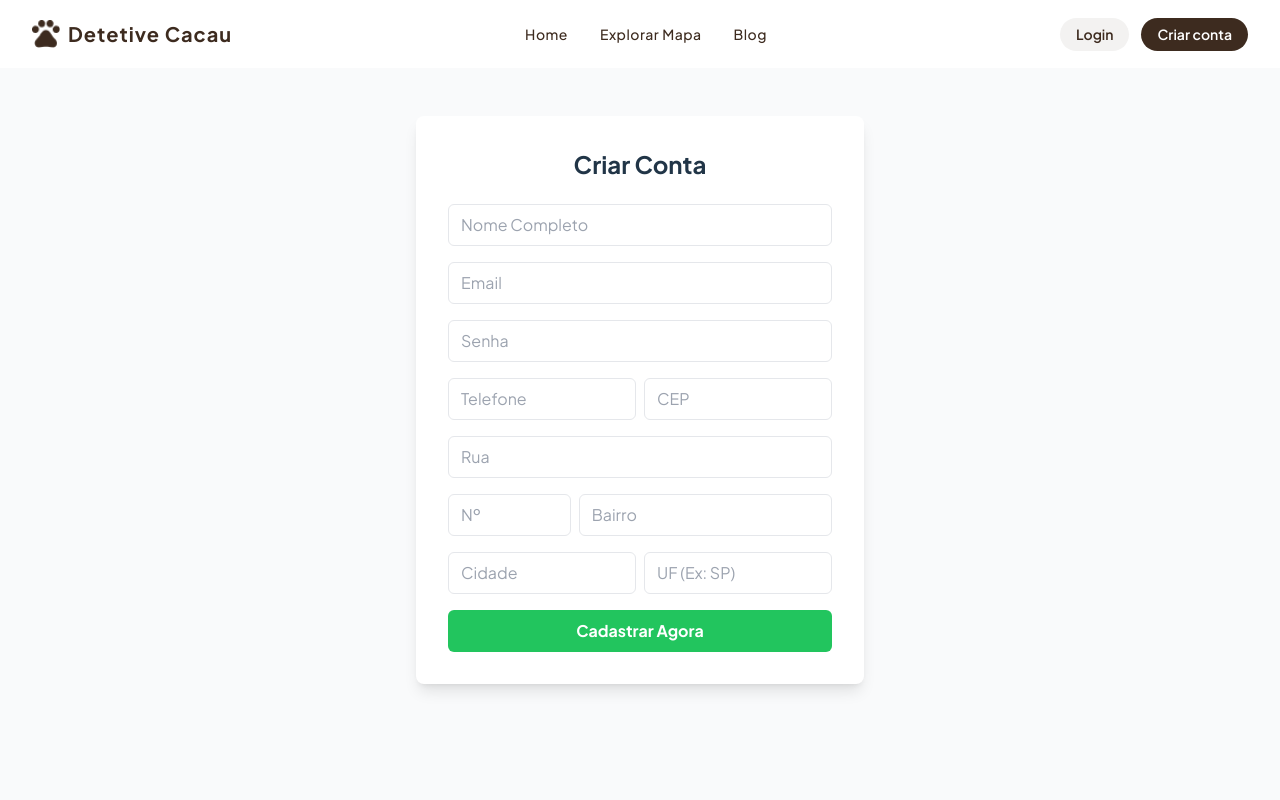
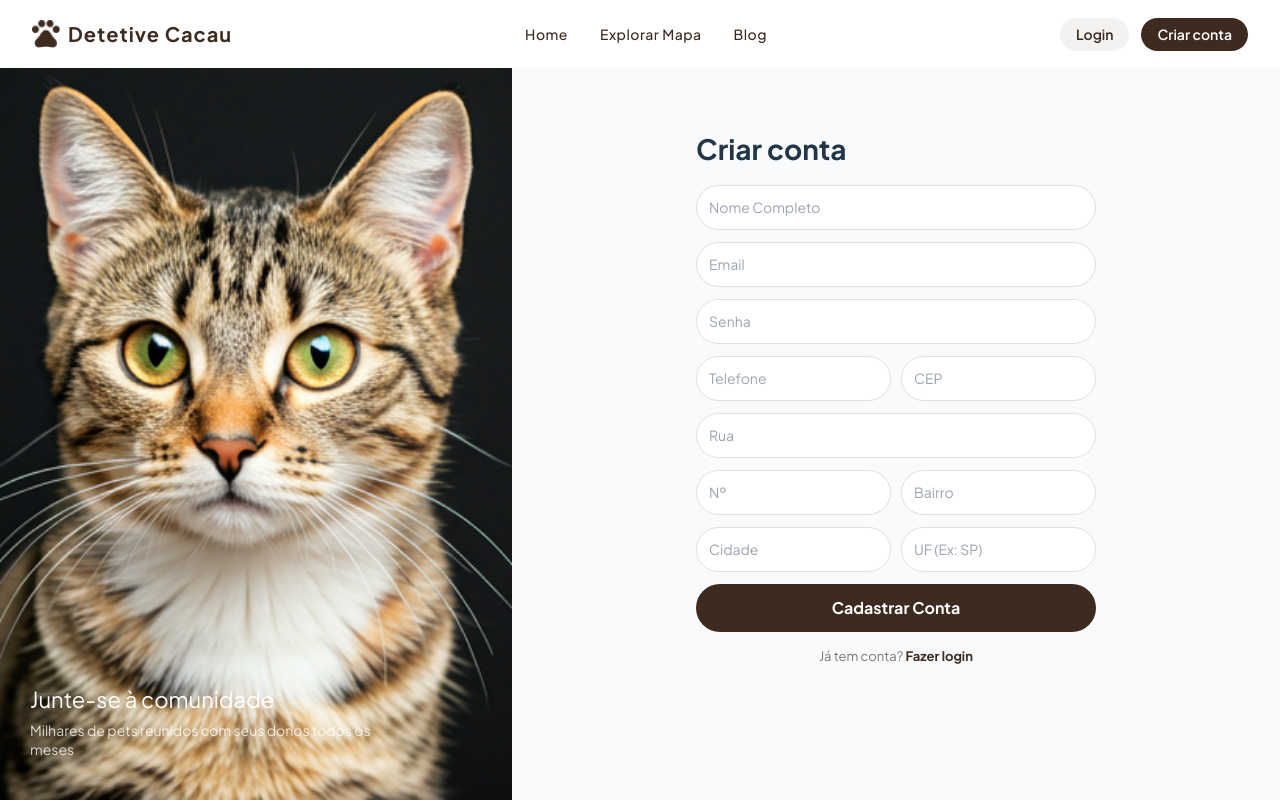
Before and after one commit to PedroLucasBastos/detetive-cacau-frontend, a React (Vite) app: page /create-account in a window 1280 px wide. Built offline with nearby package versions, Linux system fonts and the light colour scheme; no server answers.

Commit message:
feat: Atualizacao da tela de cadastro

```diff
--- /dev/null
+++ b/src/pages/CreateAccoutPage.css
@@ -0,0 +1,101 @@
+*{
+    margin: 0;
+    padding: 0;
+    box-sizing: border-box;
+}
+.container{
+    display: flex;
+    height: 100vh;
+}
+.left{
+    width: 40%;
+    position: relative;
+}
+.left img{
+    width: 100%;
+    height: 100%;
+    object-fit: cover;
+}
+.overlay{
+    position: absolute;
+    bottom: 30px;
+    left: 30px;
+    color: #fff;
+}
+.overlay h2{
+    font-size: 22px;
+    margin-bottom: 5px;
+}
+.overlay p{
+    font-size: 14px;
+    opacity: 0.8;
+}
+.right{
+    width: 60%;
+    display: flex;
+    justify-content: center;
+    align-items: center;
+    padding: 0 20px;
+}
+.form-box{
+    width: 100%;
+    max-width: 400px;
+}
+.form-box h1{
+    text-align: left;
+    margin-bottom: 20px;
+    font-size: 28px;
+    font-weight: bold;
+}
+.error{
+    color: red;
+    font-size: 14px;
+    margin-bottom: 10px;
+    text-align: center;
+}
+.form{
+    display: flex;
+    flex-direction: column;
+}
+.form input{
+    width: 100%;
+    padding: 12px;
+    margin-bottom: 12px;
+    border: 1px solid #E3E0DE;
+    border-radius: 50px;
+    outline: none;
+    font-size: 14px;
+    height: 45px;
+}
+.form input:focus{
+    border-color: #E3E0DE;
+}
+.grid-2{
+    display: grid;
+    grid-template-columns: 1fr 1fr;
+    gap: 10px;
+}
+.form button{
+    width: 100%;
+    padding: 12px;
+    background: #3D2B1F;
+    color:#fff;
+    border: none;
+    border-radius: 50px;
+    font-weight: bold;
+    cursor: pointer;
+}
+.form button:hover{
+    background-color: #66442d;
+}
+.login{
+    text-align: center;
+    margin-top: 15px;
+    font-size: 13px;
+    color:#7E746D;
+}
+.login span{
+    font-weight: bold;
+    cursor:pointer;
+    color:#3D2B1F;
+}
--- a/src/pages/CreateAccoutPage.tsx
+++ b/src/pages/CreateAccoutPage.tsx
@@ -2,6 +2,7 @@ import axios from "axios";
 import { useState } from "react";
 import { useNavigate, useLocation } from "react-router-dom";
 import { setAuthCookies } from "../utils/auth";
+import "./CreateAccoutPage.css"
 
 const CreateAccountForm = () => {
     const navigate = useNavigate();
@@ -70,44 +71,96 @@ const CreateAccountForm = () => {
     };
 
     return (
-        <div className="flex items-center justify-center min-h-screen py-10 bg-gray-50">
-            <div className="bg-white p-8 rounded-lg shadow-lg w-full max-w-md">
-                <h1 className="text-2xl font-bold mb-6 text-center">Criar Conta</h1>
+        <div className="container">
+            <div className="left">
+                <img src="\img\gatoCadastro.png" alt="gato"/>
+                <div className="overlay">
+                    <h2>Junte-se à comunidade</h2>
+                    <p>Milhares de pets reunidos com seus donos todos os meses</p>
+                </div>
+            </div>
+            <div className="right">
+                <div className="form-box">
+                    <h1>Criar conta</h1>
+                    {error && <p className="error">{error}</p>}
+                    <form onSubmit={handleSubmit} className="form">
+                        <input type="text"
+                        id="name"
+                        placeholder="Nome Completo"
+                        value={formData.name}
+                        onChange={handleChange}
+                        required
+                        />
+                        <input type="email"
+                        id="email"
+                        placeholder="Email"
+                        value={formData.email}
+                        onChange={handleChange}
+                        required
+                        />
+                        {!isGoogleRegister &&(
+                            <input type="password"
+                            id="password"
+                            placeholder="Senha"
+                            onChange={handleChange}
+                            required
+                        />
+                        )}
+                        <div className="grid-2">
+                            <input type="text"
+                            id="phone"
+                            placeholder="Telefone"
+                            onChange={handleChange}
+                        />
+                            <input type="text"
+                            id="zipCode"
+                            placeholder="CEP"
+                            onChange={handleChange}
+                        />
+                        </div>
+                        <input type="text"
+                        id="street"
+                        placeholder="Rua"
+                        onChange={handleChange}
+                        />
+                        <div className="grid-2">
+                            <input
+                            type="text"
+                            id="number"
+                            placeholder="Nº"
+                            onChange={handleChange}
+                            />
 
-                {error && <p className="text-red-500 text-sm mb-4">{error}</p>}
+                            <input
+                            type="text"
+                            id="neighborhood"
+                            placeholder="Bairro"
+                            onChange={handleChange}
+                            />
+                        </div>
+                        <div className="grid-2">
+                            <input
+                            type="text"
+                            id="city"
+                            placeholder="Cidade"
+                            onChange={handleChange}
+                            />
 
-                <form onSubmit={handleSubmit} className="space-y-4">
-                    {/* Dados Básicos */}
-                    <input type="text" id="name" placeholder="Nome Completo" value={formData.name} onChange={handleChange} className="w-full px-3 py-2 border rounded-md" required readOnly={isGoogleRegister} />
-                    <input type="email" id="email" placeholder="Email" value={formData.email} onChange={handleChange} className="w-full px-3 py-2 border rounded-md" required readOnly={isGoogleRegister} />
-
-                    {/* Senha — oculta para cadastro via Google */}
-                    {!isGoogleRegister && (
-                        <input type="password" id="password" placeholder="Senha" onChange={handleChange} className="w-full px-3 py-2 border rounded-md" required />
-                    )}
-
-                    {/* Contato e Endereço */}
-                    <div className="grid grid-cols-2 gap-2">
-                        <input type="text" id="phone" placeholder="Telefone" onChange={handleChange} className="px-3 py-2 border rounded-md" />
-                        <input type="text" id="zipCode" placeholder="CEP" onChange={handleChange} className="px-3 py-2 border rounded-md" />
-                    </div>
-
-                    <input type="text" id="street" placeholder="Rua" onChange={handleChange} className="w-full px-3 py-2 border rounded-md" />
-
-                    <div className="grid grid-cols-3 gap-2">
-                        <input type="text" id="number" placeholder="Nº" onChange={handleChange} className="px-3 py-2 border rounded-md" />
-                        <input type="text" id="neighborhood" placeholder="Bairro" onChange={handleChange} className="col-span-2 px-3 py-2 border rounded-md" />
-                    </div>
-
-                    <div className="grid grid-cols-2 gap-2">
-                        <input type="text" id="city" placeholder="Cidade" onChange={handleChange} className="px-3 py-2 border rounded-md" />
-                        <input type="text" id="state" placeholder="UF (Ex: SP)" onChange={handleChange} className="px-3 py-2 border rounded-md" />
-                    </div>
-
-                    <button type="submit" className="w-full bg-green-500 hover:bg-green-600 text-white font-bold py-2 rounded-md transition">
-                        Cadastrar Agora
-                    </button>
-                </form>
+                            <input
+                            type="text"
+                            id="state"
+                            placeholder="UF (Ex: SP)"
+                            onChange={handleChange}
+                            />
+                        </div>
+                        <button type="submit">
+                            Cadastrar Conta
+                        </button>
+                    </form>
+                    <p className="login">
+                        Já tem conta? <span>Fazer login</span>
+                    </p>
+                </div>
             </div>
         </div>
     );
```
Also changed, not shown: public/img/gatoCadastro.png (added).
